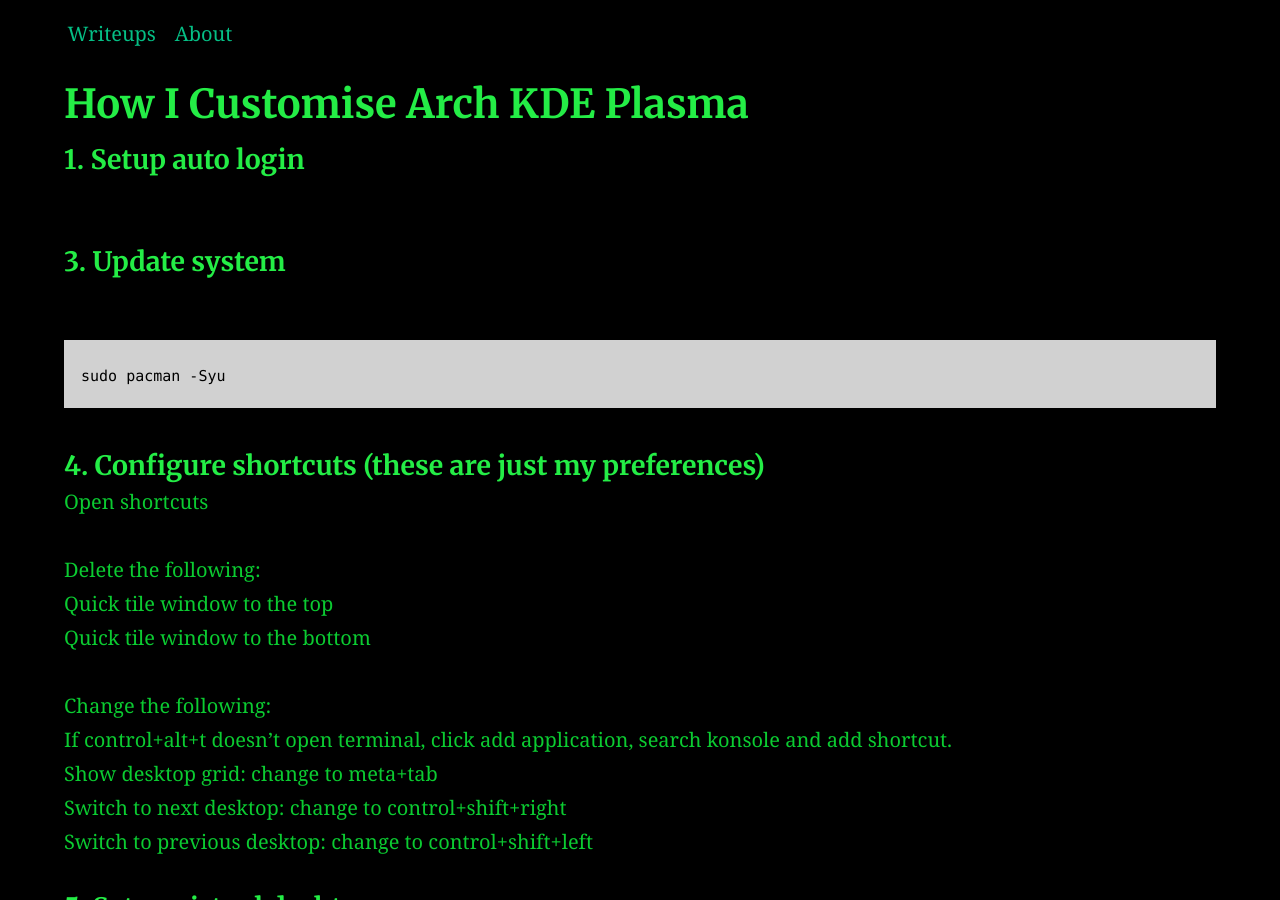
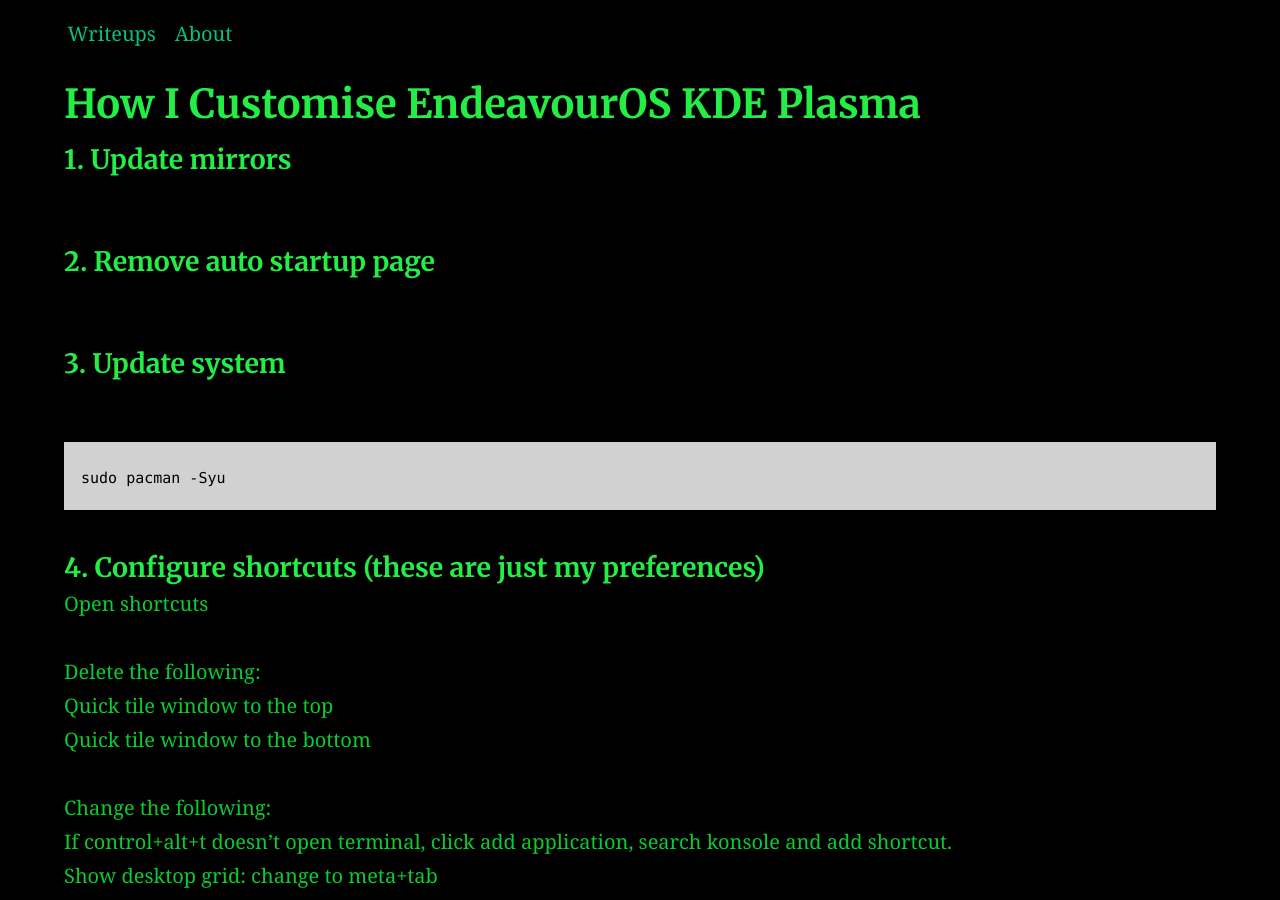
Before and after one commit to AC01010/Connor-McCartney.github.io, a Jekyll site: the page built from _posts/2015-08-27-endeavour.md, in a window 1280 px wide and 900 px high. Built offline with Jekyll 4.4.1, drawn with Linux system fonts in a browser that asks for light colours.

Commit message:
Update and rename 2015-08-27-arch.md to 2015-08-27-endeavour.md

```diff
--- a/_posts/2015-08-27-arch.md
+++ b/_posts/2015-08-27-endeavour.md
@@ -1,13 +1,15 @@
 ---
-title: How I Customise Arch KDE Plasma
+title: How I Customise EndeavourOS KDE Plasma
 categories:
 - Other
 excerpt: |
 
 ---
 
+#### 1. Update mirrors
+<br>
 
-#### 1. Setup auto login
+#### 2. Remove auto startup page
 <br>
 
 #### 3. Update system
```
